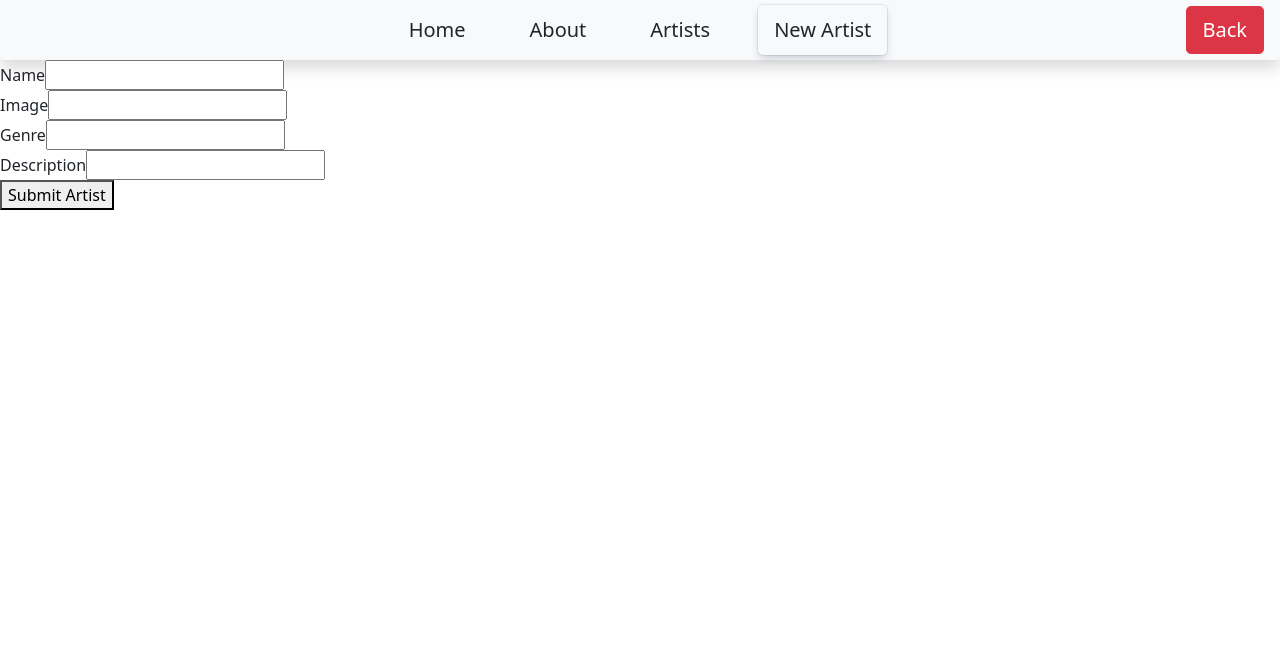
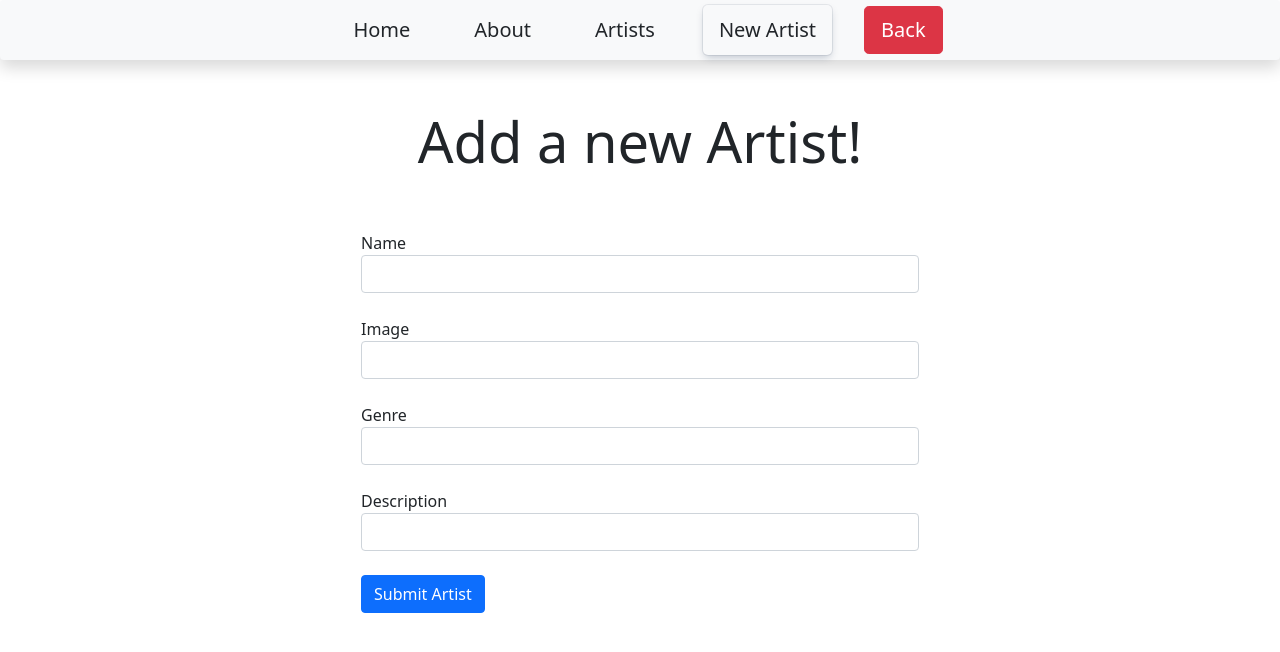
Before and after one commit to eheath30/music-card-site, a React (Create React App) app: page /newcardpage in a window 1280 px wide. Shown: the top 652 px of the page. Built offline with nearby package versions, Linux system fonts and the light colour scheme; the HTML template or start-up script is replaced by a standard one.

Commit message:
updating ui/ux

```diff
--- a/src/components/SongCard.js
+++ b/src/components/SongCard.js
@@ -46,7 +46,7 @@ const SongCard = ({ songName, song, name, releasedate, songimage, yturl}) => {
         <img
           src={songimage}
           alt="cover-art"
-          className="album-photo mx-auto mb-3 shadow"
+          className="img img-fluid album-photo mx-auto h-auto mb-3 shadow"
         />
       </button>
       {/* {console.log(yturl, "This is the yturl in the songcard!")} */}
--- /dev/null
+++ b/src/components/addsongmodal/addsongmodal.js
@@ -0,0 +1,57 @@
+import React, { useState } from "react";
+
+export default function AddSongModal() {
+  const [show, setShow] = useState(false);
+
+  async function handleClick(e) {
+    // console.log("FETCHING LYRICS!");
+    setShow(true);
+  }
+
+  function closeModal() {
+    setShow(false);
+  }
+
+  return (
+    <div className="card justify-center my-2">
+      <button
+        type="button"
+        className="btn-lg btn-light mx-auto border-0 bg-light"
+        data-target="#exampleModalCenter"
+        onClick={handleClick}
+      >
+        Add a New Song
+      </button>
+      <div
+        id="myModal"
+        className={`modal  ${show ? "showModal" : "hideModal"}`}
+      >
+        <div class="modal-content">
+          <span onClick={closeModal} class="close">
+            &times;
+          </span>
+
+          <div className="container mx-auto py-5">
+    <h1 className="display-4 text-center pb-5">Add a new Song by this Artist!</h1>
+        <form className="form-group w-50  mx-auto">
+            <label>Song Name</label>
+            <input type="text" className="form-control"></input>
+            <br />
+            <label>Release Date</label>
+            <input type="text" className="form-control"></input>
+            <br />
+            <label>Album art</label>
+            <input type="text" className="form-control"></input>
+            <br />
+            <label>Youtube url</label>
+            <input type="text" className="form-control"></input>
+            <br />
+            <button type="submit" className="btn btn-primary">Submit Artist</button>
+        </form>
+
+    </div>
+        </div>
+      </div>
+    </div>
+  );
+}
--- a/src/components/card.js
+++ b/src/components/card.js
@@ -6,6 +6,7 @@ import "../App.css";
 import SongCard from "./SongCard";
 import Hr from "./hr/hr";
 import { ArtistContext } from "../ArtistContext";
+import AddSongModal from "./addsongmodal/addsongmodal";
 
 const Card = () => {
   const [artists, setArtists] = useContext(ArtistContext);
@@ -28,7 +29,6 @@ const Card = () => {
           <Main key={Math.random() * 100} description={artist.description} />
 
           {artist.songs.map((song) => {
-            {console.log(song.songurl, "This is the yturl in card")}
             return (
               <div className="mx-5 py-2">
                 <SongCard
@@ -42,6 +42,12 @@ const Card = () => {
               </div>
             );
           })}
+          <section className="container mx-auto text-center w-50">
+        <AddSongModal
+                          key={Math.random() * 100}
+                          name={artist.name}
+                          yturl={song.songurl}/>
+                          </section>
         </div>
         <div className="justify-content-center w-100">
           <Hr />
--- a/src/components/modal/Modal.js
+++ b/src/components/modal/Modal.js
@@ -1,5 +1,9 @@
-import React, { useState, useEffect } from "react";
+import React, { useState, useEffect, useContext } from "react";
+import { ArtistContext } from '../../ArtistContext';
 const Modal = ({ songLyrics, setLyrics, songName, show, setShow, yturl }) => {
+  const [artist, setArtist] = useContext(ArtistContext);
+
+
   function closeModal() {
     setLyrics("");
     setShow(false);
--- a/src/layouts/header/index.js
+++ b/src/layouts/header/index.js
@@ -12,7 +12,7 @@ function Header() {
             <NavLink className={({ isActive }) => (isActive ? 'selected nav-link text-dark navItem' : 'nav-link text-dark navItem')} to="/about">About</NavLink>
             <NavLink className={({ isActive }) => (isActive ? 'selected nav-link text-dark navItem' : 'nav-link text-dark navItem')} to="/artists">Artists</NavLink>
             <NavLink className={({ isActive }) => (isActive ? 'selected nav-link text-dark navItem' : 'nav-link text-dark navItem')} to="/newcardpage">New Artist</NavLink>
-            <button className="btn btn-danger btn-lg position-fixed end-0 mx-3" onClick={()=>navigate(-1)}>Back</button>
+            <button className="btn btn-danger btn-lg end-0 mx-3" onClick={()=>navigate(-1)}>Back</button>
         </nav>
     )
 }
--- a/src/pages/AboutPage/index.js
+++ b/src/pages/AboutPage/index.js
@@ -1,7 +1,22 @@
 import React from 'react';
-
+import reecesPieces from './reeces-pieces.png'
+import scrollDown from './scroll-down.png'
 const AboutPage = () => {
-    return <h1>I am an about page!</h1>
+    return (
+        <div className="container w-100">
+            <section className='my-5'>
+        <img src={reecesPieces} alt="reeces pieces" className="mx-auto w-50 d-block"/>
+        <img src={scrollDown} alt="scroll down" className="w-25 mx-auto d-block pb-5"></img>
+        </section>
+        <img src="https://external-content.duckduckgo.com/iu/?u=https%3A%2F%2Ftse1.mm.bing.net%2Fth%3Fid%3DOIP.A0c1_TnhrMhHRW5LDIeeRQHaE8%26pid%3DApi&f=1" alt="reeces pieces" className="mx-auto d-block w-50 pb-4"/>
+        <img src="https://external-content.duckduckgo.com/iu/?u=https%3A%2F%2Ftse1.mm.bing.net%2Fth%3Fid%3DOIP.etTAG0HvTG4kgG5fcCRt5AHaEh%26pid%3DApi&f=1" alt="reeces pieces" className="mx-auto d-block w-50 pb-4"/>
+        <img src="https://s1.ticketm.net/dam/a/d23/27a0ae50-8ff3-4619-8624-7441c8494d23_1432991_TABLET_LANDSCAPE_LARGE_16_9.jpg" alt="reeces pieces" className="mx-auto d-block w-50 pb-4"/>
+        <img src="https://external-content.duckduckgo.com/iu/?u=https%3A%2F%2Ftse4.mm.bing.net%2Fth%3Fid%3DOIP.yj838lHM9mjMHAz8kdo3VgHaE8%26pid%3DApi&f=1" alt="reeces pieces" className="mx-auto d-block w-50 pb-4"/>
+        <img src="https://external-content.duckduckgo.com/iu/?u=https%3A%2F%2Ftse1.mm.bing.net%2Fth%3Fid%3DOIP.9do9Uu8Y59sTJndzpiR0AgHaE7%26pid%3DApi&f=1" alt="reeces pieces" className="mx-auto d-block w-50 pb-4"/>
+        <img src="https://external-content.duckduckgo.com/iu/?u=https%3A%2F%2Ftse4.mm.bing.net%2Fth%3Fid%3DOIP.IXrNt7F5nLa0BPnxFSFZfgHaEK%26pid%3DApi&f=1" alt="reeces pieces" className="mx-auto d-block w-50 pb-4"/>
+        <img src="https://townsquare.media/site/171/files/2011/07/rush-81050569.jpg?w=1200&h=0&zc=1&s=0&a=t&q=89" alt="reeces pieces" className="mx-auto d-block w-50 pb-4"/>
+        </div>
+    )
 }
 
 export default AboutPage;
--- a/src/pages/NewCardPage/index.js
+++ b/src/pages/NewCardPage/index.js
@@ -34,21 +34,22 @@ const NewCardPage = () => {
 
 
     return (
-<div>
-        <form>
+<div className="container mx-auto py-5">
+    <h1 className="display-4 text-center pb-5">Add a new Artist!</h1>
+        <form className="form-group w-50  mx-auto">
             <label>Name</label>
-            <input type="text" onChange={handleName}></input>
+            <input type="text" onChange={handleName} className="form-control"></input>
             <br />
             <label>Image</label>
-            <input type="text" onChange={handleImage}></input>
+            <input type="text" onChange={handleImage} className="form-control"></input>
             <br />
             <label>Genre</label>
-            <input type="text" onChange={handleGenre}></input>
+            <input type="text" onChange={handleGenre} className="form-control"></input>
             <br />
             <label>Description</label>
-            <input type="text" onChange={handleDescription}></input>
+            <input type="text" onChange={handleDescription} className="form-control"></input>
             <br />
-            <button onClick={handleSubmit}>Submit Artist</button>
+            <button type="submit" onClick={handleSubmit} className="btn btn-primary">Submit Artist</button>
         </form>
     </div>
     )
```
Also changed, not shown: src/pages/AboutPage/reeces-pieces.png (added), src/pages/AboutPage/scroll-down.png (added).
